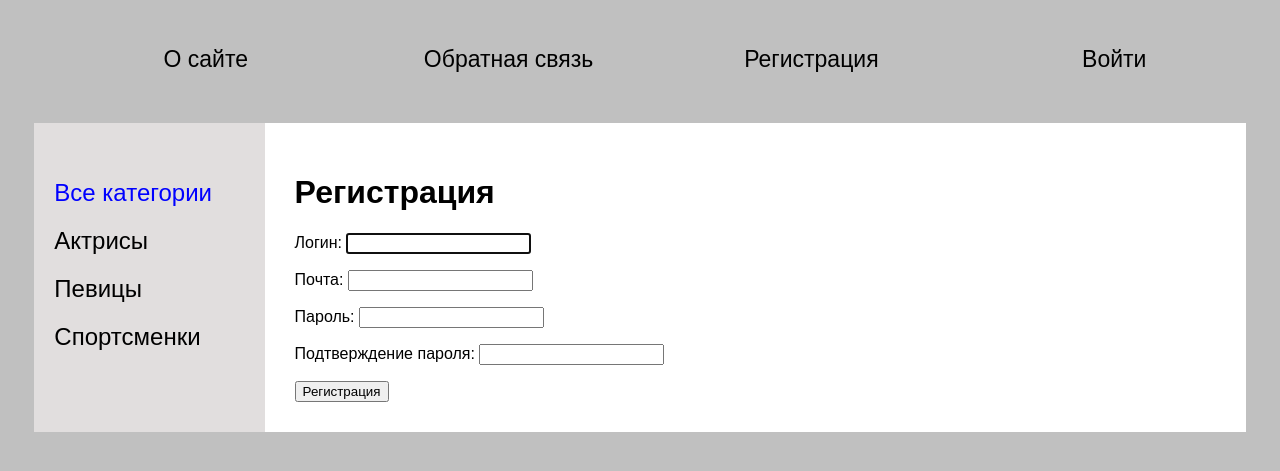
After one commit to LookDanil/f_coolsite, a Django app: page /register/ in a window 1280 px wide. The commit adds this page. Shown: the top 471 px of the page. Run offline with Django 4.2, Linux system fonts and the light colour scheme; data comes from the database, SQL or seed files in the repository; both versions use the stored data as it was after the commit.

Commit message:
Добавил авторищацию пользователей

```diff
--- a/women/forms.py
+++ b/women/forms.py
@@ -1,4 +1,6 @@
 from django import forms
+from django.contrib.auth.forms import UserCreationForm
+from django.contrib.auth.models import User
 from django.core.exceptions import ValidationError
 
 from .models import *
@@ -12,8 +14,20 @@ class AddPostForm(forms.ModelForm):
             'title': forms.TextInput(attrs={'class': 'form_input'}),
             'content': forms.Textarea(attrs={'cols': 60, 'rows': 10})
         }
+
     def clean_title(self):
         title = self.cleaned_data['title']
-        if len(title)>200:
+        if len(title) > 200:
             raise ValidationError('Длина заголовка слишком большая!')
         return title
+
+
+class AddUserForm(UserCreationForm):
+    username = forms.CharField(label='Логин', widget=forms.TextInput(attrs={'class': 'form_input'}))
+    email = forms.EmailField(label='Почта', widget=forms.EmailInput(attrs={'class': 'form_input'}))
+    password1 = forms.CharField(label='Пароль', widget=forms.PasswordInput(attrs={'class': 'form_input'}))
+    password2 = forms.CharField(label='Подтверждение пароля', widget=forms.PasswordInput(attrs={'class': 'form_input'}))
+
+    class Meta:
+        model = User
+        fields = ['username', 'email', 'password1', 'password2']
--- a/women/static/women/css/style.css
+++ b/women/static/women/css/style.css
@@ -113,3 +113,6 @@ li > a:hover{
     background: yellow;
     color: black;
 }
+.pass_input{
+
+}
--- a/women/templates/women/base.html
+++ b/women/templates/women/base.html
@@ -15,6 +15,8 @@
         {% for m in menu %}
         <a href="{% url m.url_name %}"><li>{{ m.title }} </li></a>
         {% endfor %}
+    <a href="{% url  'register' %}"><li>Регистрация</li></a>
+    <a href="{%url 'login' %}"><li>Войти</li></a>
     </ul>
     </div>
 {%endblock mainmenu %}
--- /dev/null
+++ b/women/templates/women/register.html
@@ -0,0 +1,15 @@
+{%extends 'women/base.html' %}
+{% block content %}
+<div class="content">
+    <h1>{{title}}</h1>
+    <form method="post">
+        {% csrf_token %}
+<!--        {{ form.as_p }}-->
+        {% for f in form %}
+        <p><label class="form-label" for ="{{ f.id_for_label }}">{{f.label}}: </label>{{ f }}</p>
+        <div class="form-error">{{ f.errors }}</div>
+        {% endfor %}
+        <button type="submit">Регистрация</button>
+    </form>
+</div>
+{% endblock %}
--- a/women/urls.py
+++ b/women/urls.py
@@ -7,6 +7,7 @@ urlpatterns = [
     path('addpage/', AddPage.as_view(), name='add_page'),
     path('contact/', contact, name='contact'),
     path('login/', login, name='login'),
+    path('register/', RegisterUser.as_view(), name='register'),
     path('post/<slug:post_slug>/', ShowPost.as_view(), name='post'),
     path('category/<slug:cat_slug_id>/', WomenCategory.as_view(), name='category')
 ]
--- a/women/utils.py
+++ b/women/utils.py
@@ -5,7 +5,6 @@ from .models import *
 menu = [{'title': "О сайте", 'url_name': 'about'},
         {'title': "Добавить статью", 'url_name': 'add_page'},
         {'title': "Обратная связь", 'url_name': 'contact'},
-        {'title': "Войти", 'url_name': 'login'}
         ]
 
 class DataMixin:
--- a/women/views.py
+++ b/women/views.py
@@ -1,9 +1,10 @@
+
 from django.http import HttpResponse, HttpResponseNotFound, Http404
 from django.shortcuts import render, get_object_or_404, redirect
 from django.urls import reverse_lazy
 from django.views.generic import ListView, DeleteView, CreateView
 
-from .forms import AddPostForm
+from .forms import AddPostForm, AddUserForm
 
 from django.contrib.auth.mixins import LoginRequiredMixin
 from .models import *
@@ -75,7 +76,18 @@ class WomenCategory(DataMixin, ListView):
         c_dic = self.get_user_context(title="Категория - " + str(context['posts'][0].cat_slug),
                                       cat_selected=self.kwargs[
                                           'cat_slug_id'])
-        return dict(list(context.items())+list(c_dic.items()))
+        return dict(list(context.items()) + list(c_dic.items()))
 
     def get_queryset(self):
         return Women.objects.filter(cat_slug_id=self.kwargs['cat_slug_id'], is_published=True)
+
+
+class RegisterUser(DataMixin, CreateView):
+    form_class = AddUserForm
+    template_name = "women/register.html"
+    success_url = reverse_lazy('login')
+
+    def get_context_data(self, *, object_list=None, **kwargs):
+        context = super().get_context_data(**kwargs)
+        c_dic = self.get_user_context(title='Регистрация')
+        return dict(list(context.items()) + list(c_dic.items()))
```
Also changed, not shown: db.sqlite3.
